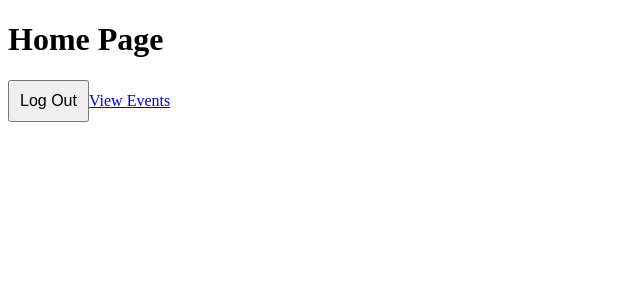
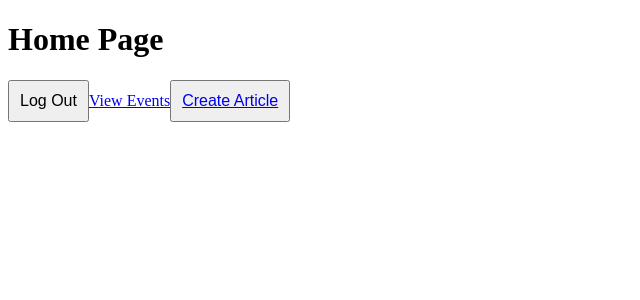
Before and after one commit to rodrigolinhas/PROJ-LES, a React (Vite) app in the folder client/: page /home in a window 1280 px wide. Shown: the top 300 px of the page, without its empty margins (0-640 px from the left). Built offline with nearby package versions, Linux system fonts and the light colour scheme; no server answers; sample sign-in values are in the browser's storage.

Commit message:
config routes

```diff
--- a/client/src/app/App.tsx
+++ b/client/src/app/App.tsx
@@ -9,6 +9,7 @@ import AuthSuccessPage from "../features/auth/pages/AuthSuccessPage";
 import EditEventPage from "../features/events/pages/EditEventPage";
 import MyEventsPage from "../features/events/pages/MyEventsPage";
 import ViewEventPage from "@/features/events/pages/ViewEventPage.tsx";
+import CreateArticlePage from "../features/articles/pages/CreateArticlePage";
 
 import ProtectedRoutes from "./router/ProtectedRoutes";
 
@@ -27,6 +28,7 @@ function App() {
                     <Route path="/event/create" element={<CreateEventPage />}/>
                     <Route path="/event/edit/:id" element={<EditEventPage />}/>
                     <Route path="/event/:id" element={<ViewEventPage />} />
+                    <Route path="/article/create" element={<CreateArticlePage />} />
                 </Route>
             </Routes>
         </BrowserRouter>
--- a/client/src/features/home/pages/HomePage.tsx
+++ b/client/src/features/home/pages/HomePage.tsx
@@ -25,6 +25,10 @@ export default function HomePage() {
             </button>
             {role === 3 && <Link to="/event/create">Create Event</Link>}
             <Link to="/events">View Events</Link>
+
+            <button>
+                <Link to="/article/create">Create Article</Link>
+            </button>
         </div>
     );
 }
```
